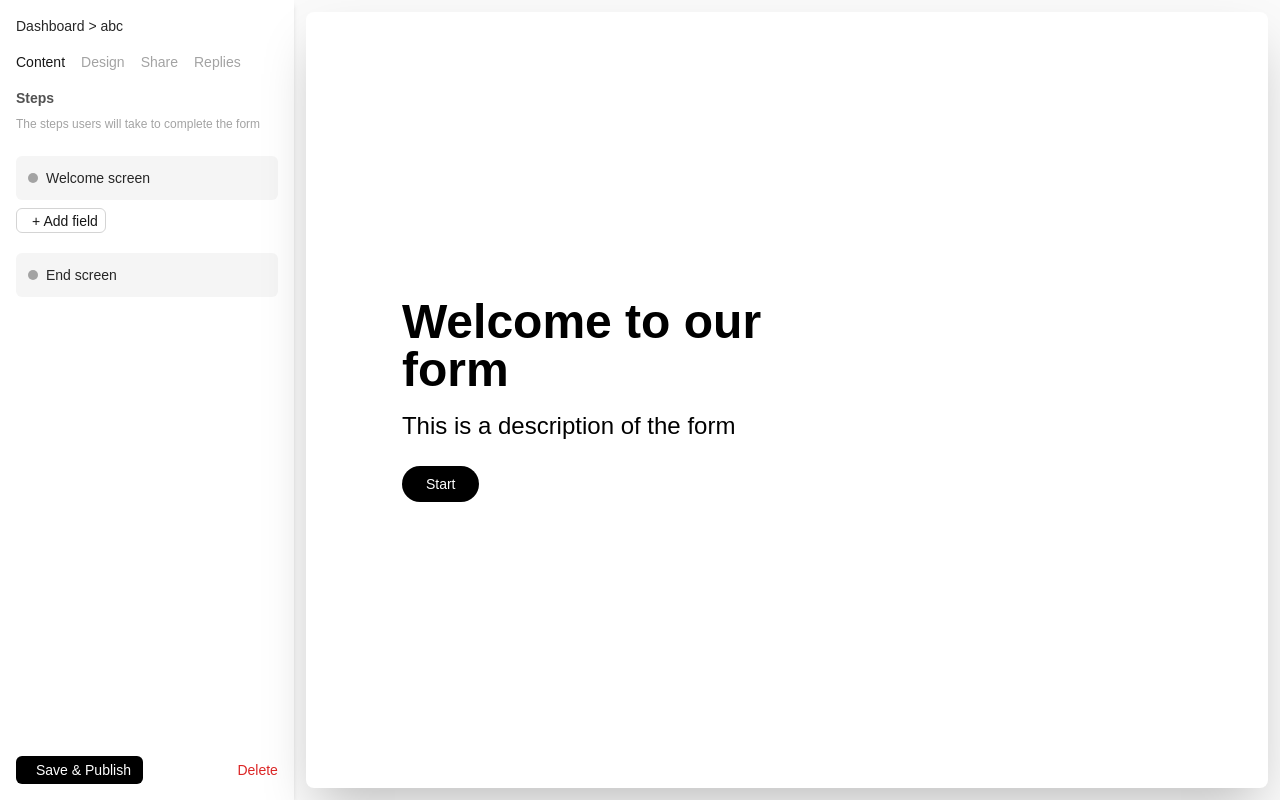
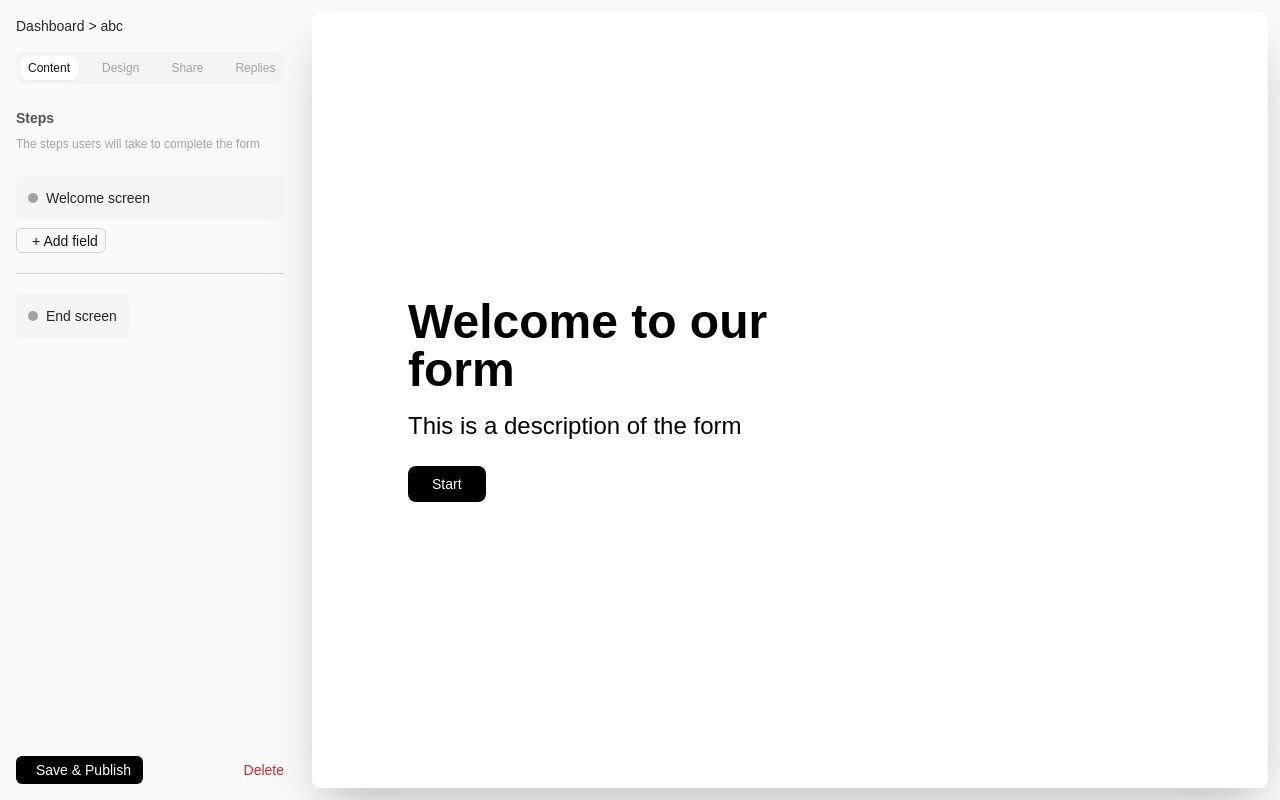
Before and after one commit to SDP-1/BuildForm-metana, a React (Vite) app in the folder frontend/: page / in a window 1280 px wide. Built offline with nearby package versions, Linux system fonts and the light colour scheme.

Commit message:
implement image place changer

```diff
--- a/frontend/src/components/AddFieldModal .jsx
+++ b/frontend/src/components/AddFieldModal .jsx
@@ -6,6 +6,7 @@ import {
   IconButton,
   Grid,
   Typography,
+  ButtonBase,
 } from "@mui/material";
 import CloseIcon from "@mui/icons-material/Close";
 import CheckIcon from "@mui/icons-material/Check";
@@ -76,8 +77,8 @@ export const AddFieldModal = ({ onClose, onSelectField }) => {
       fullWidth
       sx={{
         "& .MuiDialog-paper": {
-          borderRadius: "16px",
-          padding: "16px",
+          borderRadius: "10px",
+          padding: "8px",
           overflow: "hidden",
         },
       }}
@@ -89,7 +90,7 @@ export const AddFieldModal = ({ onClose, onSelectField }) => {
           color="inherit"
           onClick={onClose}
           aria-label="close"
-          sx={{ position: "absolute", right: 8, top: 8 }}
+          sx={{ position: "absolute", right: 30, top: 8 }}
         >
           <CloseIcon fontSize="small" />
         </IconButton>
@@ -103,18 +104,27 @@ export const AddFieldModal = ({ onClose, onSelectField }) => {
         <Grid container spacing={2}>
           {fieldOptions.map((field) => (
             <Grid item xs={12} sm={6} md={4} key={field.value}>
-              <Grid container alignItems="center" spacing={1}>
-                <Grid item>{field.icon}</Grid>
-                <Grid item>
-                  <Typography
-                    variant="body2"
-                    sx={{ fontSize: "12px", cursor: "pointer" }}
-                    onClick={() => handleFieldSelect(field.value)}
-                  >
-                    {field.label}
-                  </Typography>
-                </Grid>
-              </Grid>
+              <ButtonBase
+                onClick={() => handleFieldSelect(field.value)}
+                sx={{
+                  width: "100%",
+                  padding: "5px",
+                  display: "flex",
+                  alignItems: "center",
+                  justifyContent: "flex-start",
+                  border: "1px solid #e0e0e0",
+                  borderRadius: "8px",
+                  transition: "background-color 0.3s",
+                  "&:hover": {
+                    backgroundColor: "#f5f5f5",
+                  },
+                }}
+              >
+                <div style={{ marginRight: "8px" }}>{field.icon}</div>
+                <Typography variant="body2" sx={{ fontSize: "14px" }}>
+                  {field.label}
+                </Typography>
+              </ButtonBase>
             </Grid>
           ))}
         </Grid>
--- a/frontend/src/components/LeftSidebar.jsx
+++ b/frontend/src/components/LeftSidebar.jsx
@@ -52,7 +52,9 @@ const LeftSidebar = ({ onWelcomeSidebarToggle, onEmailSidebarToggle }) => {
   };
 
   return (
-    <div className="w-[300px] h-full flex flex-col p-4 bg-white shadow-md">
+    <div className="w-[300px] bg-neutral-50 p-4 rounded-lg flex flex-col justify-between h-full">
+      {/* Top Section */}
+      <div>
         {/* Header */}
         <div className="flex items-center justify-between mb-4">
           <h3 className="text-neutral-800 text-sm">Dashboard {">"} abc</h3>
@@ -60,13 +62,22 @@ const LeftSidebar = ({ onWelcomeSidebarToggle, onEmailSidebarToggle }) => {
         </div>
 
         {/* Tabs */}
-      <div className="flex space-x-4 text-sm mb-4">
-        <Link to="/" className="text-neutral-900">
+        <div className="flex space-x-4 text-xs mb-6 bg-gray-100 p-1 rounded-lg">
+          <Link
+            to="/"
+            className="text-neutral-900 bg-white py-1 px-2 rounded-lg shadow-sm"
+          >
             Content
           </Link>
-        <button className="text-neutral-400">Design</button>
-        <button className="text-neutral-400">Share</button>
-        <button className="text-neutral-400">Replies</button>
+          <button className="text-neutral-400 py-1 px-2 rounded-lg hover:bg-gray-200">
+            Design
+          </button>
+          <button className="text-neutral-400 py-1 px-2 rounded-lg hover:bg-gray-200">
+            Share
+          </button>
+          <button className="text-neutral-400 py-1 px-2 rounded-lg hover:bg-gray-200">
+            Replies
+          </button>
         </div>
 
         {/* Steps */}
@@ -124,17 +135,21 @@ const LeftSidebar = ({ onWelcomeSidebarToggle, onEmailSidebarToggle }) => {
           onClick={handleAddFieldClick}
         >
           <i className="fa-solid fa-plus text-neutral-900 text-base mr-2"></i>
-        <span className="text-sm text-neutral-900">+ Add field</span>
+          <span className="text-sm text-neutral-900 ">+ Add field</span>
         </div>
+
+        {/* Horizontal Line */}
+        <hr className="border-t border-neutral-300 mb-5" />
 
         {/* Step 2 */}
         <button className="bg-neutral-100 rounded-md flex items-center p-3 mb-5">
           <span className="w-[10px] h-[10px] bg-neutral-400 rounded-full mr-2"></span>
           <span className="text-neutral-800 text-sm">End screen</span>
         </button>
+      </div>
 
-      {/* Footer buttons */}
-      <div className="flex items-center justify-between mt-auto">
+      {/* Footer Section */}
+      <div className="flex items-center justify-between">
         <button className="bg-black text-white text-sm py-1 px-3 rounded-md">
           <i className="fa-solid fa-cloud-arrow-up mr-2"></i> Save & Publish
         </button>
--- a/frontend/src/components/MainContent .jsx
+++ b/frontend/src/components/MainContent .jsx
@@ -1,11 +1,13 @@
 import React from "react";
 
-const MainContent = ({ formData, image }) => {
+const MainContent = ({ formData, image, placement }) => {
   return (
     <div
       className="flex-grow bg-white text-black flex items-center justify-between rounded-lg m-3 p-24 max-h-[100%] overflow-auto shadow-2xl shadow-2xl"
       style={{ width: "calc(100% - 300px)" }}
     >
+      {placement === "right" ? (
+        <>
           {/* Left Side: Title, Description, and Button */}
           <div className="flex flex-col items-start max-w-[50%]">
             {/* Title */}
@@ -15,7 +17,7 @@ const MainContent = ({ formData, image }) => {
             <p className="text-2xl mb-6">{formData.description}</p>
 
             {/* Button */}
-        <button className="bg-black text-white py-2 px-6 rounded-full text-sm">
+            <button className="bg-black text-white py-2 px-6 rounded-lg text-sm">
               {formData.buttonText}
             </button>
           </div>
@@ -30,6 +32,35 @@ const MainContent = ({ formData, image }) => {
               />
             </div>
           )}
+        </>
+      ) : (
+        <>
+          {/* Right Side: Fixed Size Image Preview */}
+          {image && (
+            <div className="mr-6 max-w-[50%]">
+              <img
+                src={image}
+                alt="Uploaded Preview"
+                className="w-[500px] h-[300px] object-cover rounded-md"
+              />
+            </div>
+          )}
+
+          {/* Left Side: Title, Description, and Button */}
+          <div className="flex flex-col items-start max-w-[50%]">
+            {/* Title */}
+            <h1 className="text-5xl font-bold mb-4">{formData.title}</h1>
+
+            {/* Description */}
+            <p className="text-2xl mb-6">{formData.description}</p>
+
+            {/* Button */}
+            <button className="bg-black text-white py-2 px-6 rounded-lg text-sm">
+              {formData.buttonText}
+            </button>
+          </div>
+        </>
+      )}
     </div>
   );
 };
--- a/frontend/src/components/WelcomeSidebar.jsx
+++ b/frontend/src/components/WelcomeSidebar.jsx
@@ -7,8 +7,10 @@ const WelcomeSidebar = ({
   onImageUpload,
   image,
   onClose,
+  onPlacementChange, // Add this prop to handle placement changes
 }) => {
   const [localFormData, setLocalFormData] = useState(formData);
+  const [placement, setPlacement] = useState("right"); // Default placement
 
   const handleInputChange = (e) => {
     const { name, value } = e.target;
@@ -28,8 +30,13 @@ const WelcomeSidebar = ({
     onImageUpload(null); // Remove the image
   };
 
+  const handlePlacementChange = (newPlacement) => {
+    setPlacement(newPlacement);
+    onPlacementChange(newPlacement); // Notify parent component about placement change
+  };
+
   return (
-    <div className="w-[300px] h-full flex flex-col p-4 bg-white shadow-md">
+    <div className="w-[300px] bg-neutral-50 p-4 rounded-lg">
       {/* Header */}
       <header className="flex justify-between items-center mb-4">
         <div className="flex items-center">
@@ -110,21 +117,56 @@ const WelcomeSidebar = ({
             />
           </div>
 
-          {/* Image Preview and Remove Button */}
+          {/* Conditionally Render Image Preview, Remove Button, and Placement Options */}
           {image && (
             <div className="mt-2">
               <img
                 src={image}
                 alt="Uploaded Preview"
-                className="w-full h-auto rounded-md"
+                className="w-[270px] h-[150px] object-cover rounded-md" // Set specific size here
               />
+              <div className="flex justify-center mt-2">
                 <button
                   type="button"
-                className="text-red-400 mt-2 text-sm"
+                  className="border border-neutral-300 text-black rounded-md px-3 py-1 text-sm"
                   onClick={handleRemoveImage}
                 >
                   Remove Image
                 </button>
+              </div>
+
+              {/* Placement Options */}
+              <div className="flex items-center space-x-4 mt-4">
+                {/* Label */}
+                <span className="text-neutral-800 text-sm font-medium mb-1">Placement</span>
+
+                {/* Buttons */}
+                <div className="flex space-x-2">
+                  <button
+                    type="button"
+                    className={`w-10 h-8 border rounded-lg flex items-center justify-center ${placement === "right" ? "bg-gray-200" : ""}`}
+                    onClick={() => handlePlacementChange("right")}
+                  >
+                    <img
+                      src="src/assets/grid_1.png" // Replace with your image path
+                      alt="Icon 1"
+                      className="w-6 h-6"
+                    />
+                  </button>
+
+                  <button
+                    type="button"
+                    className={`w-10 h-8 border rounded-lg flex items-center justify-center ${placement === "left" ? "bg-gray-200" : ""}`}
+                    onClick={() => handlePlacementChange("left")}
+                  >
+                    <img
+                      src="src/assets/grid_2.png" // Replace with your image path
+                      alt="Icon 2"
+                      className="w-6 h-6"
+                    />
+                  </button>
+                </div>
+              </div>
             </div>
           )}
         </div>
--- a/frontend/src/pages/Abc.jsx
+++ b/frontend/src/pages/Abc.jsx
@@ -13,6 +13,7 @@ function Abc() {
     buttonText: "Start",
   });
   const [image, setImage] = useState(null);
+  const [placement, setPlacement] = useState("right"); // Default placement
 
   const handleScreenChange = (screen) => {
     setActiveScreen(screen);
@@ -23,7 +24,9 @@ function Abc() {
   };
 
   const handleImageUpload = (file) => {
-    if (file && file.type.startsWith("image/")) {
+    if (file === null) {
+      setImage(null); // Clear the image if file is null
+    } else if (file && file.type.startsWith("image/")) {
       const reader = new FileReader();
       reader.onload = () => {
         setImage(reader.result);
@@ -32,6 +35,10 @@ function Abc() {
     } else {
       console.error("Invalid file type");
     }
+  };
+
+  const handlePlacementChange = (newPlacement) => {
+    setPlacement(newPlacement); // Update placement
   };
 
   return (
@@ -50,6 +57,7 @@ function Abc() {
             onImageUpload={handleImageUpload}
             image={image}
             onClose={() => handleScreenChange("default")}
+            onPlacementChange={handlePlacementChange} // Pass handler
           />
         ) : (
           <LeftSidebar
@@ -60,11 +68,19 @@ function Abc() {
 
         {/* Conditionally render MainContent or EmailScreen */}
         {activeScreen === "welcome" ? (
-          <MainContent formData={formData} image={image} />
+          <MainContent
+            formData={formData}
+            image={image}
+            placement={placement}
+          />
         ) : activeScreen === "email" ? (
           <EmailScreen />
         ) : (
-          <MainContent formData={formData} image={image} />
+          <MainContent
+            formData={formData}
+            image={image}
+            placement={placement}
+          />
         )}
       </div>
     </div>
```
Also changed, not shown: frontend/src/assets/grid_1.png (added), frontend/src/assets/grid_2.png (added). Lines whose indentation alone changed are shown as unchanged.
